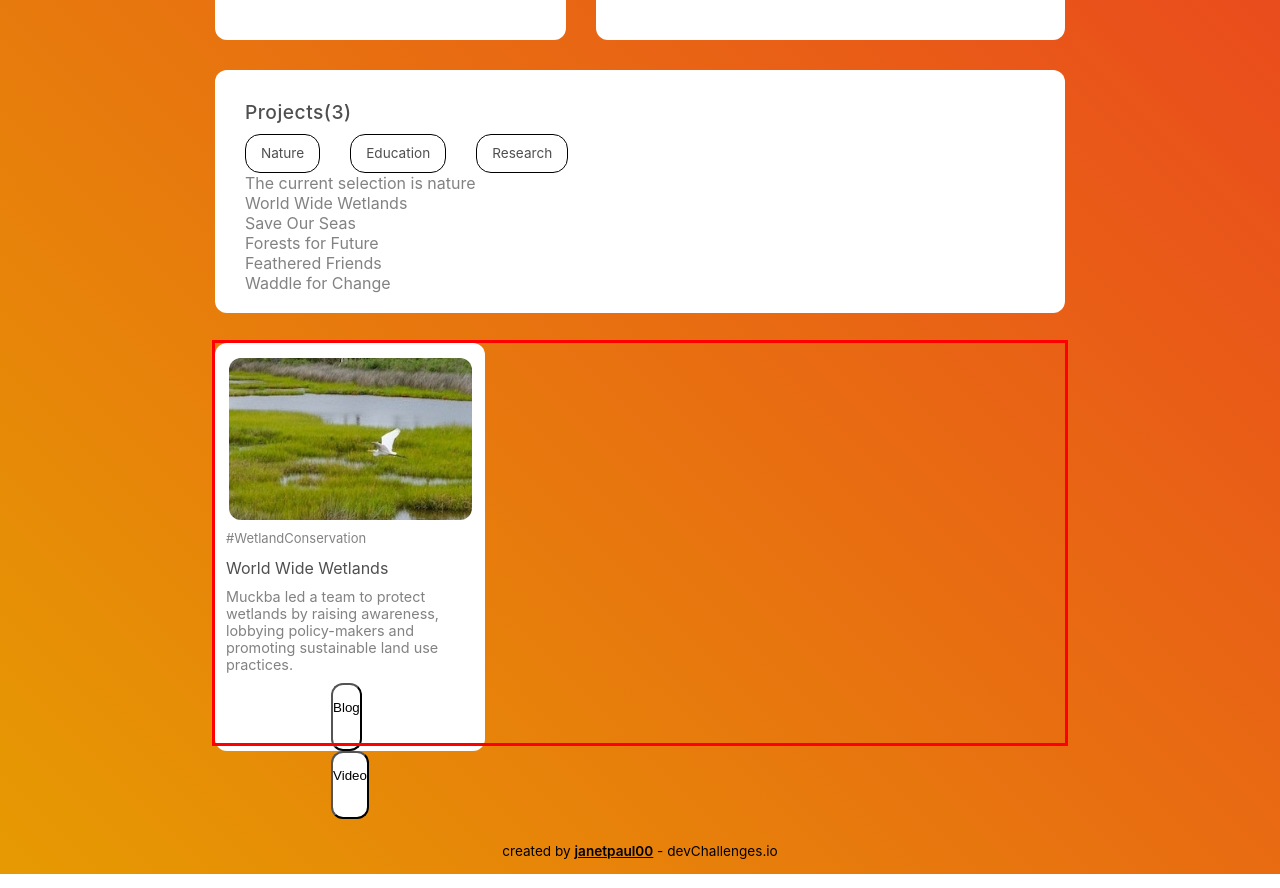
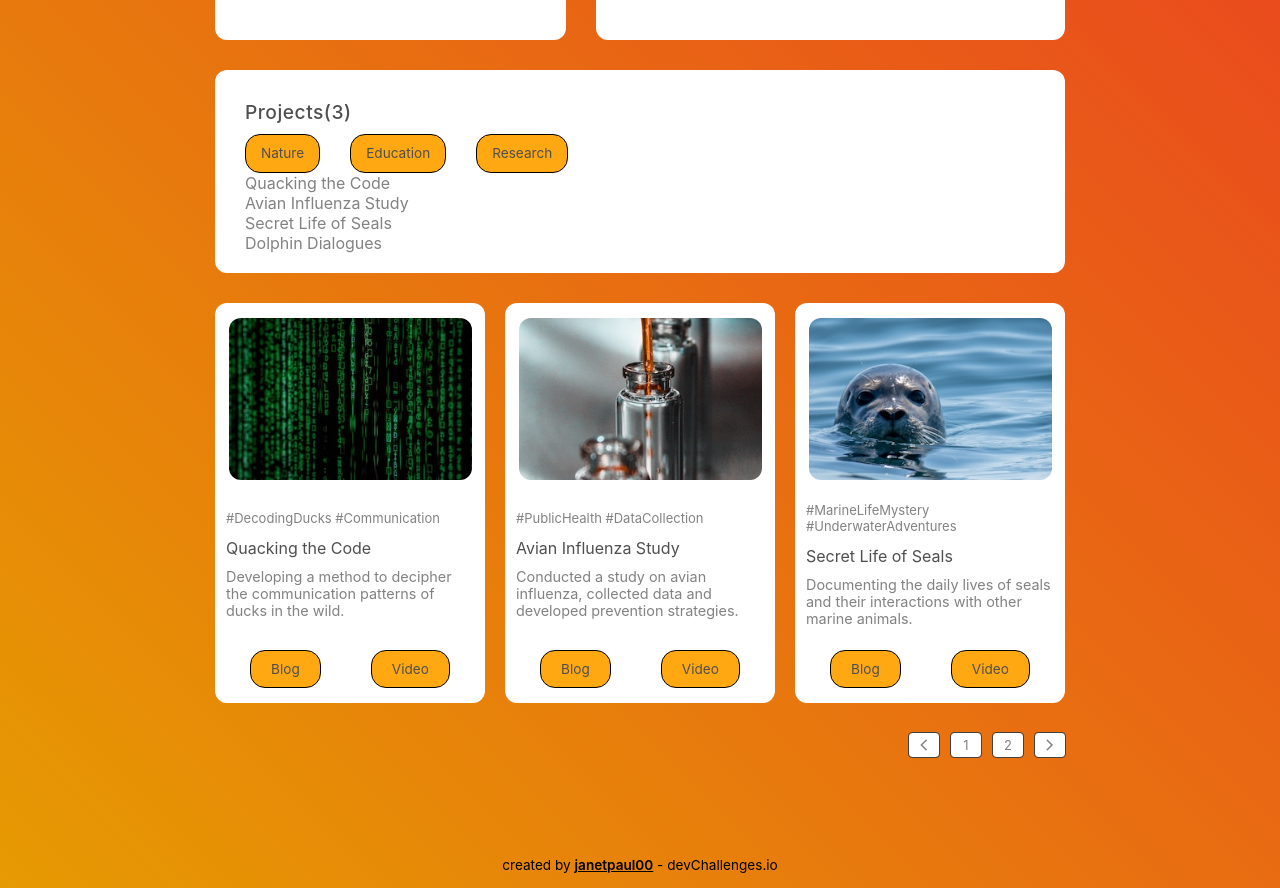
Before and after one commit to janetpaul00/portfolio, a React (Vite) app: page / in a window 1280 px wide. Shown: the part 1340-2228 px from the top of the page. Built offline with nearby package versions, Linux system fonts and the light colour scheme; a web font is replaced by a local one.

Commit message:
project cards

```diff
--- a/src/App.css
+++ b/src/App.css
@@ -287,6 +287,7 @@ a:visited {
 
 .buttons {
   background: none;
+  background-color: rgb(255, 168, 17);
   color: inherit;
   border: none;
   padding: 0;
@@ -302,7 +303,7 @@ a:visited {
 }
 
 .buttons:hover {
-  background-color: rgb(223, 88, 25);
+  background-color: rgb(245, 92, 15);
   color: white;
   font-weight: 600;
 }
@@ -326,7 +327,6 @@ footer {
   grid-column: 1 / 3;
   height: 100%;
   width: 100%;
-  outline: 3px solid red;
   display: grid;
   grid-template-columns: 1fr 1fr 1fr;
   column-gap: 20px;
@@ -341,6 +341,7 @@ footer {
   display: flex;
   flex-direction: column;
   align-items: center;
+  justify-content: space-between;
   row-gap: 10px;
 }
 
@@ -368,3 +369,45 @@ footer {
 .card-about {
   font-size: 0.9rem;
 }
+
+.card-buttons {
+  /* width: 100%; */
+  display: flex;
+  flex-direction: row;
+  column-gap: 50px;
+  justify-content: space-evenly;
+  padding-bottom: 15px;
+}
+
+.card-buttons > .buttons {
+  padding-inline: 20px;
+  padding-block: 10px;
+}
+
+.project-pages {
+  grid-column: 1/3;
+}
+
+.project-pages > ol {
+  display: flex;
+  flex-direction: row;
+  column-gap: 12px;
+  justify-content: flex-end;
+}
+
+.project-pages li {
+  list-style: none;
+  background-color: white;
+  text-align: center;
+  width: 30px;
+  outline: 0.5px solid rgb(67, 64, 64);
+  border-radius: 3px;
+  font-size: small;
+  display: flex;
+  justify-content: center;
+  align-items: center;
+}
+
+.project-pages.disabled {
+  display: none;
+}
--- a/src/Projects.jsx
+++ b/src/Projects.jsx
@@ -3,12 +3,12 @@ import Cards from "./cards";
 import project_data from "./project-data";
 
 export default function Projects() {
-  const [category, setCategory] = useState("nature");
+  const [category, setCategory] = useState("research");
 
   const data = project_data();
 
   let selected_data = data.filter((item) => item.category == category);
-  console.log(selected_data);
+  console.log({ category });
 
   return (
     <>
@@ -17,7 +17,7 @@ export default function Projects() {
         <ul className="project-type">
           <li>
             <button
-              className="project buttons nature"
+              className="buttons nature"
               onClick={() => setCategory("nature")}
             >
               Nature{" "}
@@ -25,7 +25,7 @@ export default function Projects() {
           </li>
           <li>
             <button
-              className="project buttons education"
+              className="buttons education"
               onClick={() => setCategory("education")}
             >
               Education{" "}
@@ -33,14 +33,13 @@ export default function Projects() {
           </li>
           <li>
             <button
-              className="project buttons research"
+              className="buttons research"
               onClick={() => setCategory("research")}
             >
               Research{" "}
             </button>
           </li>
         </ul>
-        <p>The current selection is {category}</p>
         {selected_data.map((category, index) => (
           <div key={index}>{category.header}</div>
         ))}
@@ -49,6 +48,19 @@ export default function Projects() {
       <div className="project-cards">
         <Cards details={selected_data} />
       </div>
+
+      <div className="project-pages">
+        <ol>
+          <li>
+            <span className="material-symbols-outlined">navigate_before</span>
+          </li>
+          <li>1</li>
+          <li className="page">2</li>
+          <li>
+            <span className="material-symbols-outlined">navigate_next</span>
+          </li>
+        </ol>
+      </div>
     </>
   );
 }
--- a/src/Skills.jsx
+++ b/src/Skills.jsx
@@ -31,10 +31,8 @@ export default function Skills() {
       <h2>Skills</h2>
       <ul>
         {skills_data.map((skill, index) => (
-          <li>
-            <p className="skill" key={index}>
-              {skill.skill_name}
-            </p>
+          <li key={index}>
+            <p className="skill">{skill.skill_name}</p>
             <progress
               value={skill.value}
               max="100"
--- a/src/cards.jsx
+++ b/src/cards.jsx
@@ -1,25 +1,42 @@
+import { useEffect } from "react";
+
 export default function Cards({ details }) {
-  console.log(JSON.stringify(details[0], null, 2));
+  useEffect(() => {
+    let page = document.querySelector(".project-pages") ?? "error";
+
+    if (details.length < 4) {
+      page.classList.add("disabled");
+    } else {
+      page.classList.remove("disabled");
+    }
+  }, [details.length]);
+
+  //console.log(JSON.stringify(details[0], null, 2));
+
+  console.log(`length of details array: ${details.length}`);
+
   return (
     <>
-      <div className="card">
+      {details.slice(0, 3).map((details, index) => (
+        <div key={index} className="card">
           <img
             className="card-img"
-          src={details[0].image}
+            src={details.image}
             height="200px"
             width="300px"
-          alt={details[0].alt}
+            alt={details.alt}
           ></img>
           <div className="card-text">
-          <p className="card-hashtags">{details[0].hashtags}</p>
-          <h3 className="card-header">{details[0].header}</h3>
-          <p className="card-about">{details[0].about}</p>
+            <p className="card-hashtags">{details.hashtags}</p>
+            <h3 className="card-header">{details.header}</h3>
+            <p className="card-about">{details.about}</p>
           </div>
-        <div className="card-bottons">
-          <button className="card button">Blog</button>
-          <button className="card button">Video</button>
+          <div className="card-buttons">
+            <button className="buttons">Blog</button>
+            <button className="buttons">Video</button>
           </div>
         </div>
+      ))}
     </>
   );
 }
--- a/src/project-data.jsx
+++ b/src/project-data.jsx
@@ -82,7 +82,7 @@ export default function project_data() {
       hashtags: "#PublicHealth #DataCollection",
       header: "Avian Influenza Study",
       about:
-        "Conducted a study on the prevalence of avian influenza, collected data and developed prevention strategies.",
+        "Conducted a study on avian influenza, collected data and developed prevention strategies.",
     },
     {
       category: "research",
```
Lines whose indentation alone changed are shown as unchanged.
